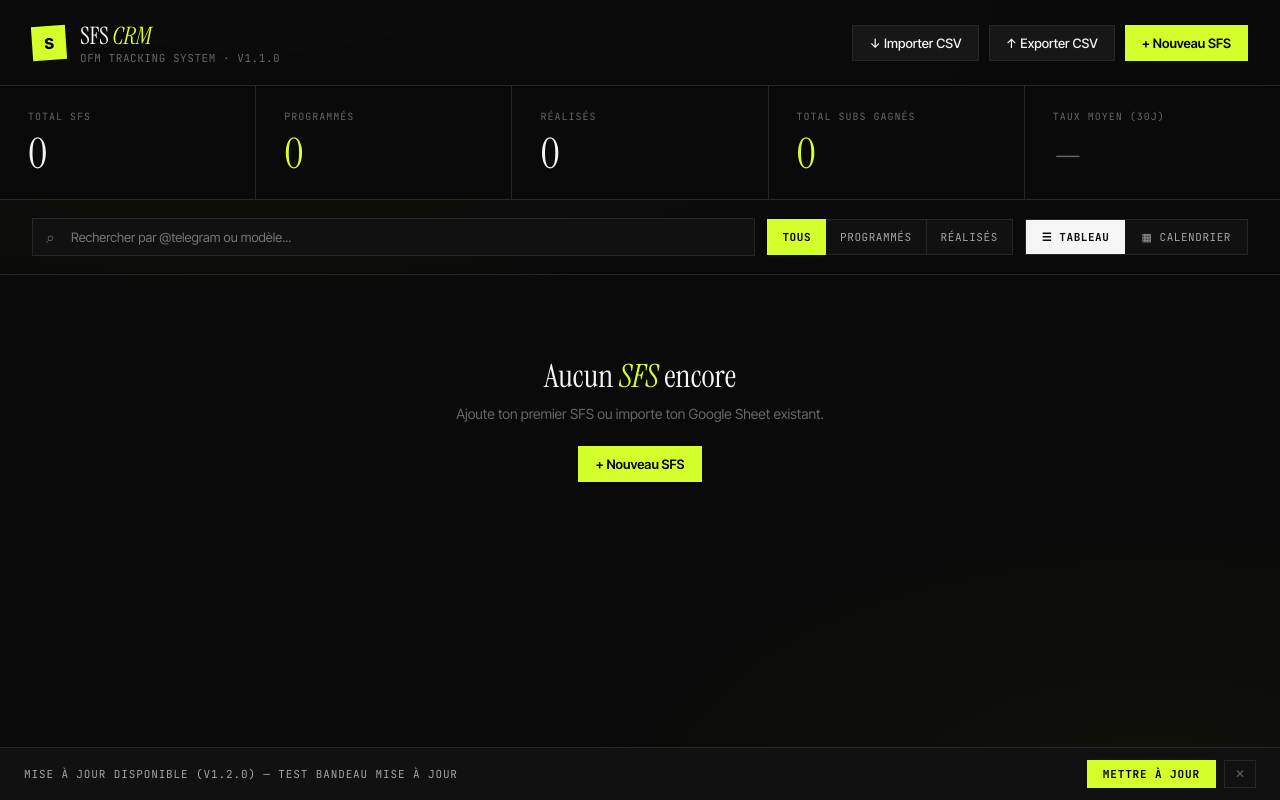
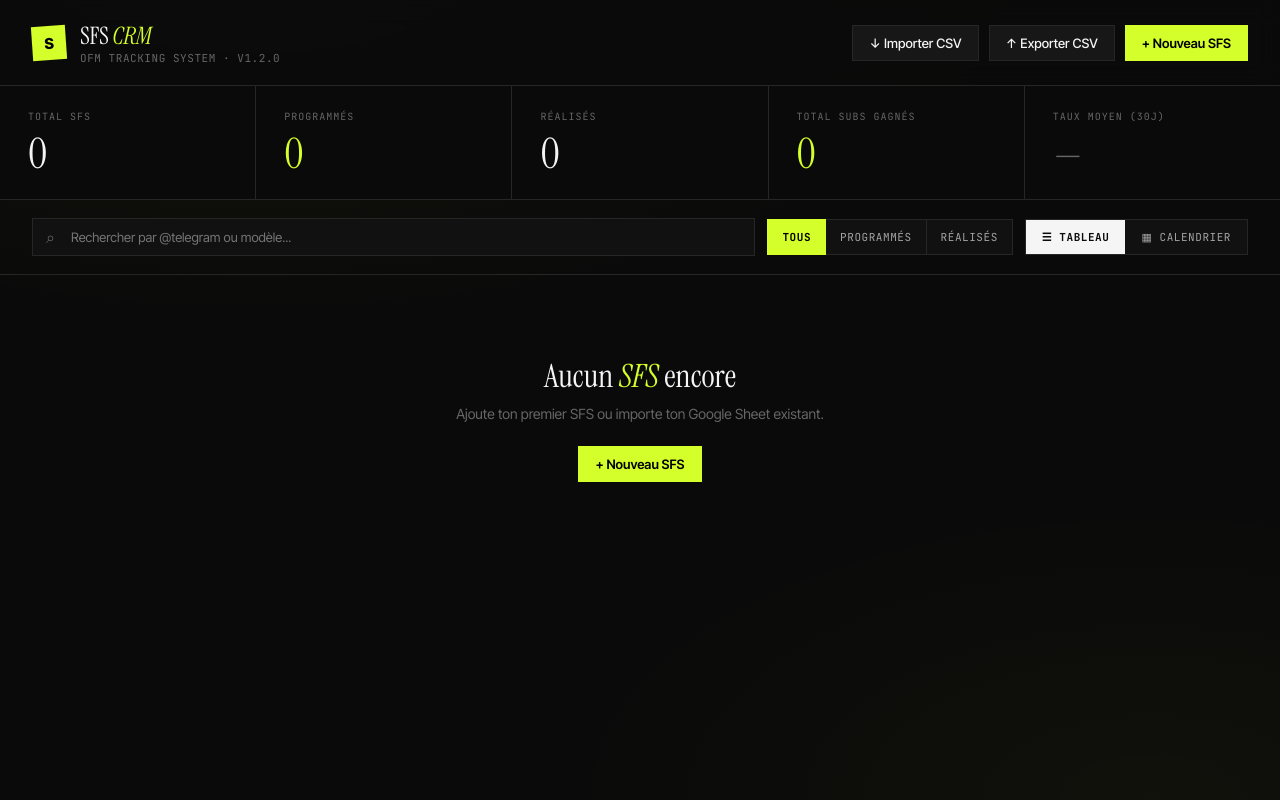
Before and after one commit to Roiduprout/sfs-crm, a plain HTML site: page index.html in a window 1280 px wide. Drawn offline with Linux system fonts and the light colour scheme.

Commit message:
v1.2.0 - sync versions + reload sans flash

```diff
--- a/index.html
+++ b/index.html
@@ -535,7 +535,7 @@
     <div class="logo-mark">S</div>
     <div>
       <h1>SFS <em>CRM</em></h1>
-      <div class="header-meta">OFM Tracking System · v1.1.0</div>
+      <div class="header-meta">OFM Tracking System · v1.2.0</div>
     </div>
   </div>
   <div class="header-actions">
@@ -667,7 +667,7 @@
 <div class="toast" id="toast">Sauvegardé</div>
 
 <script>
-const APP_VERSION = "1.1.0";
+const APP_VERSION = "1.2.0";
 
 // ---------- STORAGE ----------
 const STORAGE_KEY = 'sfs_crm_data_v1';
--- a/main.js
+++ b/main.js
@@ -43,7 +43,7 @@ ipcMain.handle('do-update', async () => {
   });
 
   const win = BrowserWindow.getAllWindows()[0];
-  if (win) win.loadFile(filePath);
+  if (win) win.webContents.reloadIgnoringCache();
 });
 
 app.whenReady().then(createWindow);
```
